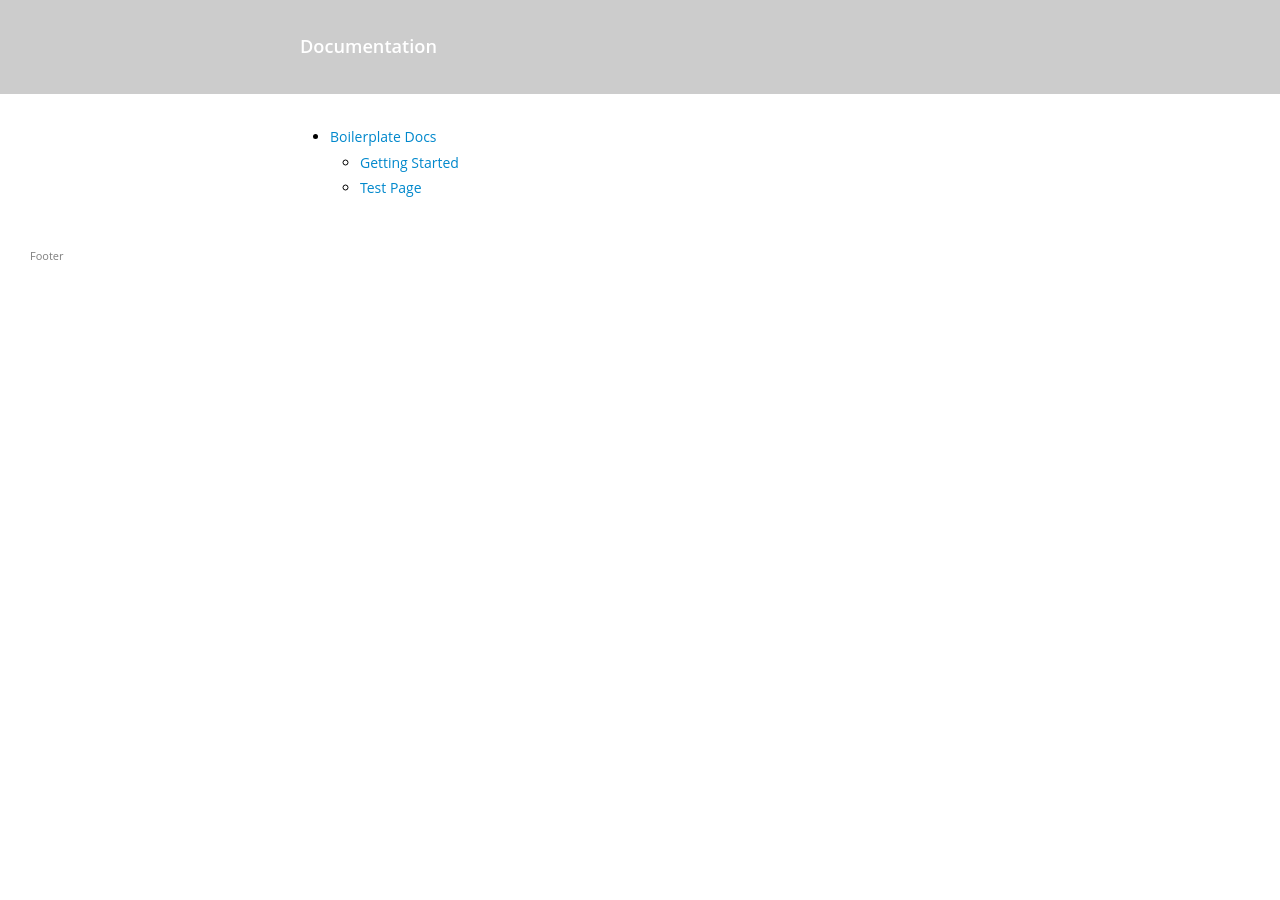
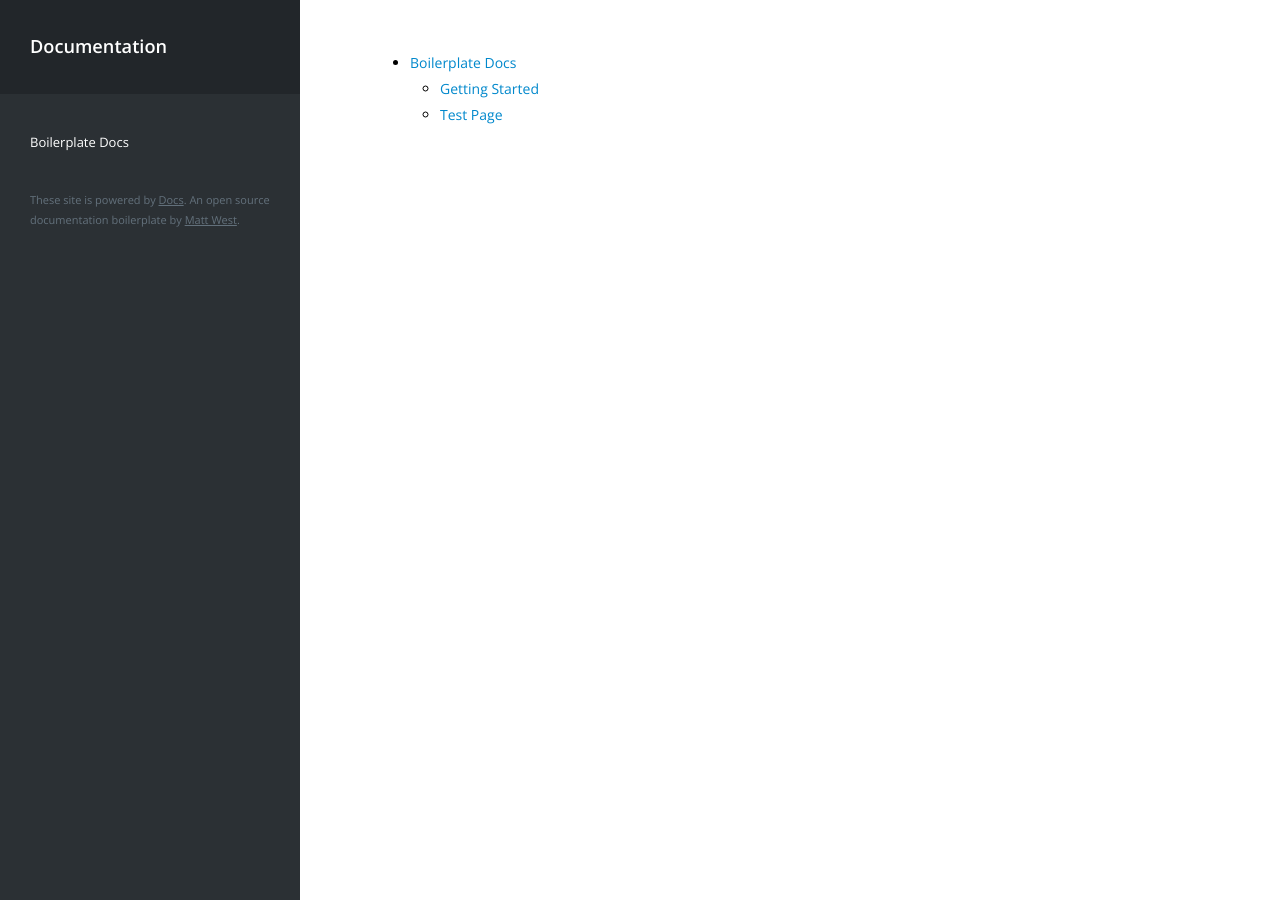
Before and after one commit to matt-west/docs, a Jekyll site: the page built from index.html, in a window 1280 px wide. Built offline with Jekyll 4.4.1, drawn with Linux system fonts in a browser that asks for light colours.

Commit message:
Updated the default layout templates. #1

```diff
--- a/_includes/footer.html
+++ /dev/null
@@ -1,3 +0,0 @@
-<footer class="site-footer">
-    Footer
-</footer>
--- a/_includes/head.html
+++ b/_includes/head.html
@@ -3,8 +3,10 @@
   <meta http-equiv="X-UA-Compatible" content="IE=edge">
   <meta name="viewport" content="width=device-width, initial-scale=1">
 
-  <title>{% if page.title %}{{ page.title }}{% else %}{{ site.title }}{% endif %}</title>
+  <title>{% if page.title %}{{ page.title }} - {{ site.title }}{% else %}{{ site.title }}{% endif %}</title>
   <meta name="description" content="{% if page.excerpt %}{{ page.excerpt | strip_html | strip_newlines | truncate: 160 }}{% else %}{{ site.description }}{% endif %}">
+
+  <link href='https://fonts.googleapis.com/css?family=Open+Sans:400,600,400italic,600italic,700,700italic,800' rel='stylesheet' type='text/css'>
 
   <link rel="stylesheet" href="{{ "/css/main.css" | prepend: site.baseurl }}">
   <link rel="canonical" href="{{ page.url | replace:'index.html','' | prepend: site.baseurl | prepend: site.url }}">
--- a/_includes/header.html
+++ /dev/null
@@ -1,17 +0,0 @@
-<header class="site-header">
-
-  <div class="wrapper">
-
-    <a class="site-title" href="{{ site.baseurl }}/">{{ site.title }}</a>
-
-    <nav class="site-nav">
-      {% for page in site.pages %}
-        {% if page.title %}
-        <a class="page-link" href="{{ page.url | prepend: site.baseurl }}">{{ page.title }}</a>
-        {% endif %}
-      {% endfor %}
-    </nav>
-
-  </div>
-
-</header>
--- /dev/null
+++ b/_includes/sidebar.html
@@ -0,0 +1,34 @@
+<div class="sidebar">
+
+    <header class="site-header">
+        <a href="{{ site.baseurl }}/">{{ site.title }}</a>
+    </header>
+
+    <nav class="nav">
+        <ul class="nav__items">
+            {% for collection in site.collections %}
+              {% if collection.docs.size > 0 %}
+                {% assign collection_url = collection.permalink | replace: ':path', 'index' %}
+                <li class="nav__item {% if page.collection == collection.label %}nav__item--open{% endif %}  {% if page.url == collection_url %}nav__item--current{% endif %}">
+                    <a href="{{ collection.permalink | replace: ':path', 'index' | prepend: site.baseUrl }}">{{ collection.title }}</a>
+                    <ul class="nav__sub-items">
+                    {% for doc in collection.docs %}
+                      {% if doc.url != collection_url %}
+                        <li class="nav__item  {% if page.url == doc.url %}nav__item--current{% endif %}"><a href="{{ doc.url | prepend: site.baseurl }}">{{ doc.title }}</a></li>
+                      {% endif %}
+                    {% endfor %}
+                    </ul>
+                </li>
+              {% endif %}
+            {% endfor %}
+        </ul>
+    </nav>
+
+    <footer class="site-footer">
+        <p>
+            These site is powered by <a href="https://github.com/matt-west/docs" target="_blank">Docs</a>. An open source documentation boilerplate by <a href="https://twitter.com/MattAntWest" target="_blank">Matt West</a>.
+        </p>
+    </footer>
+
+
+</div>
--- a/_layouts/default.html
+++ b/_layouts/default.html
@@ -5,15 +5,11 @@
 
   <body>
 
-    {% include header.html %}
+    {% include sidebar.html %}
 
-    <div class="page-content">
-      <div class="wrapper">
+    <div class="content">
         {{ content }}
-      </div>
     </div>
-
-    {% include footer.html %}
 
   </body>
 
```
